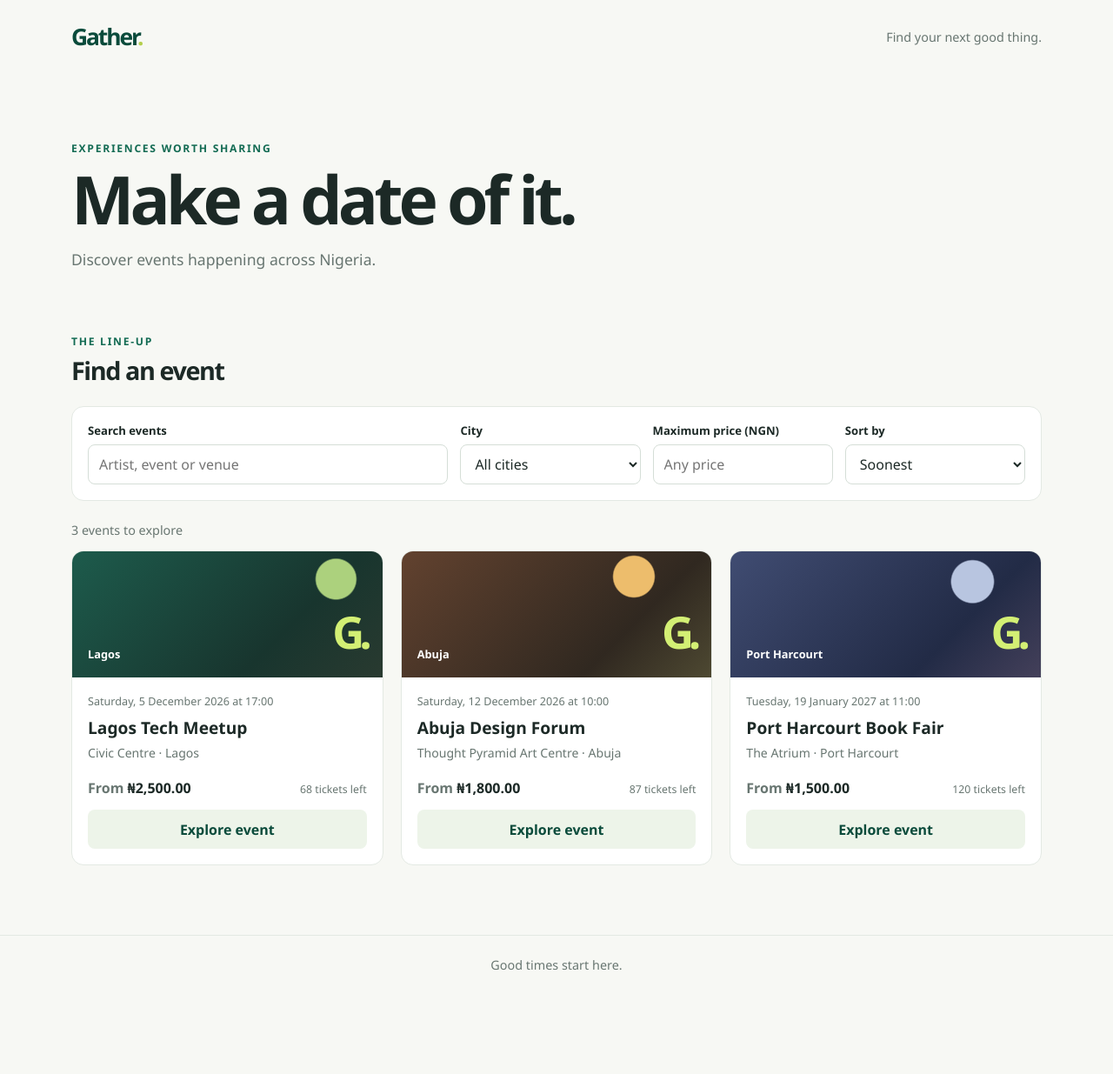
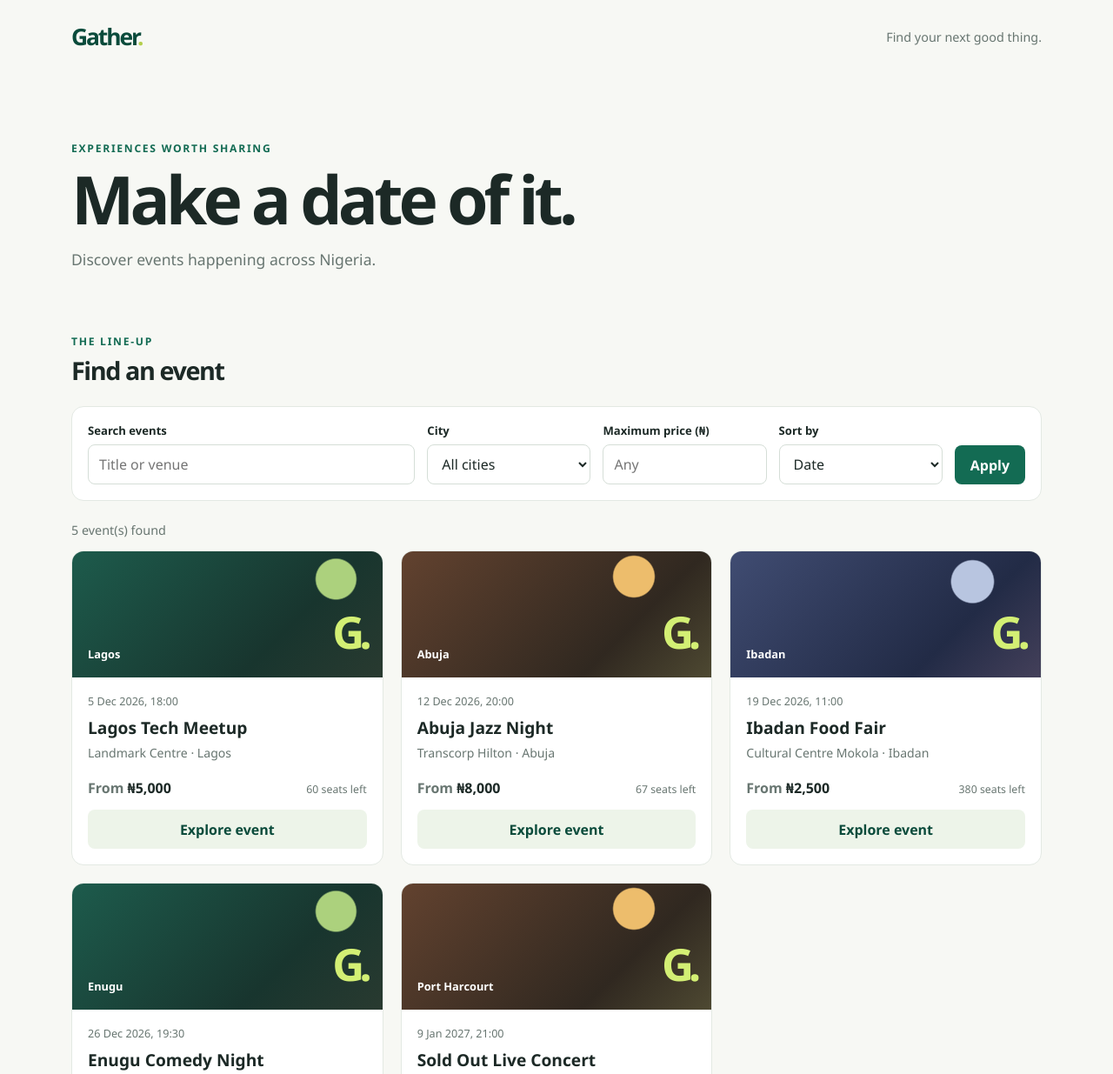
Before and after one commit to patienceosadiaye062-sudo/das-sw-2026-capstone-project, a website with bundled scripts: page public/index.html in a window 1280 px wide. Shown: the top 1235 px of the page at 87% size. Before the commit the page ends 1143 px from the top, so only its background shows below. Built offline with nearby package versions, Linux system fonts and the light colour scheme.

Commit message:
Update build-6 with latest events

```diff
--- a/public/css/styles.css
+++ b/public/css/styles.css
@@ -63,13 +63,14 @@ a { color: inherit; }
 }
 .filters {
   display: grid;
-  grid-template-columns: minmax(200px, 2fr) repeat(3, minmax(140px, 1fr));
+  grid-template-columns: minmax(200px, 2fr) repeat(3, minmax(140px, 1fr)) auto;
   gap: 14px;
   padding: 18px;
   background: var(--white);
   border: 1px solid var(--line);
   border-radius: 14px;
 }
+.apply-filters { align-self: end; }
 .field { display: flex; flex-direction: column; gap: 7px; }
 .field label, .tier-booking label { font-size: .82rem; font-weight: 600; }
 .field input, .field select, .tier-booking input {
--- a/public/index.html
+++ b/public/index.html
@@ -29,7 +29,7 @@
         <form id="filters" class="filters">
           <div class="field">
             <label for="search">Search events</label>
-            <input id="search" name="q" type="search" placeholder="Artist, event or venue">
+            <input id="search" name="q" type="search" placeholder="Title or venue">
           </div>
           <div class="field">
             <label for="city">City</label>
@@ -38,17 +38,18 @@
             </select>
           </div>
           <div class="field">
-            <label for="maximum-price">Maximum price (NGN)</label>
-            <input id="maximum-price" name="maxPrice" type="number" min="0" step="0.01" placeholder="Any price">
+            <label for="maximum-price">Maximum price (₦)</label>
+            <input id="maximum-price" name="maxPrice" type="number" min="0" step="0.01" placeholder="Any">
           </div>
           <div class="field">
             <label for="sort">Sort by</label>
             <select id="sort" name="sort">
-              <option value="date">Soonest</option>
+              <option value="date">Date</option>
               <option value="price">Lowest price</option>
               <option value="availability">Most available</option>
             </select>
           </div>
+          <button class="button button-primary apply-filters" type="submit">Apply</button>
         </form>
         <p id="results-count" class="results-count" aria-live="polite"></p>
         <div id="events" class="event-grid" aria-live="polite"></div>
--- a/public/js/mockData.js
+++ b/public/js/mockData.js
@@ -3,35 +3,56 @@ const initialEvents = [
     id: 'lagos-tech-meetup',
     title: 'Lagos Tech Meetup',
     city: 'Lagos',
-    venue: 'Civic Centre',
+    venue: 'Landmark Centre',
     date: '2026-12-05T17:00:00Z',
     status: 'published',
     tiers: [
-      { id: 'lagos-general', name: 'General', priceCents: 250000, capacity: 100, remaining: 68, sold: 32 },
-      { id: 'lagos-vip', name: 'VIP', priceCents: 500000, capacity: 25, remaining: 0, sold: 25 },
+      { id: 'lagos-general', name: 'General', priceCents: 500000, capacity: 100, remaining: 60, sold: 40 },
+      { id: 'lagos-vip', name: 'VIP', priceCents: 800000, capacity: 25, remaining: 0, sold: 25 },
     ],
   },
   {
-    id: 'abuja-design-forum',
-    title: 'Abuja Design Forum',
+    id: 'abuja-jazz-night',
+    title: 'Abuja Jazz Night',
     city: 'Abuja',
-    venue: 'Thought Pyramid Art Centre',
-    date: '2026-12-12T10:00:00Z',
+    venue: 'Transcorp Hilton',
+    date: '2026-12-12T19:00:00Z',
     status: 'published',
     tiers: [
-      { id: 'abuja-standard', name: 'Standard', priceCents: 400000, capacity: 75, remaining: 75, sold: 0 },
-      { id: 'abuja-student', name: 'Student', priceCents: 180000, capacity: 30, remaining: 12, sold: 18 },
+      { id: 'abuja-general', name: 'General', priceCents: 800000, capacity: 100, remaining: 67, sold: 33 },
     ],
   },
   {
-    id: 'port-harcourt-book-fair',
-    title: 'Port Harcourt Book Fair',
-    city: 'Port Harcourt',
-    venue: 'The Atrium',
-    date: '2027-01-19T11:00:00Z',
+    id: 'ibadan-food-fair',
+    title: 'Ibadan Food Fair',
+    city: 'Ibadan',
+    venue: 'Cultural Centre Mokola',
+    date: '2026-12-19T10:00:00Z',
     status: 'published',
     tiers: [
-      { id: 'ph-entry', name: 'Entry', priceCents: 150000, capacity: 120, remaining: 120, sold: 0 },
+      { id: 'ibadan-entry', name: 'Entry', priceCents: 250000, capacity: 400, remaining: 380, sold: 20 },
+    ],
+  },
+  {
+    id: 'enugu-comedy-night',
+    title: 'Enugu Comedy Night',
+    city: 'Enugu',
+    venue: 'Michael Okpara Square',
+    date: '2026-12-26T18:30:00Z',
+    status: 'published',
+    tiers: [
+      { id: 'lagos-comedy', name: 'General', priceCents: 1000000, capacity: 100, remaining: 4, sold: 96 },
+    ],
+  },
+  {
+    id: 'sold-out-live-concert',
+    title: 'Sold Out Live Concert',
+    city: 'Port Harcourt',
+    venue: 'Hotel Presidential',
+    date: '2027-01-09T20:00:00Z',
+    status: 'published',
+    tiers: [
+      { id: 'ph-concert', name: 'General', priceCents: 1200000, capacity: 100, remaining: 0, sold: 100 },
     ],
   },
 ];
--- a/public/js/pages/home.js
+++ b/public/js/pages/home.js
@@ -23,7 +23,7 @@ function renderCard(event) {
           el('span', { className: 'muted' }, 'From '),
           formatPrice(price),
         ]),
-        el('p', { className: 'availability' }, available ? `${available} tickets left` : 'Sold out'),
+        el('p', { className: 'availability' }, available ? `${available} seats left` : 'Sold out'),
       ]),
       el('a', { className: 'button button-secondary', href: `/event.html?id=${encodeURIComponent(event.id)}` }, 'Explore event'),
     ]),
@@ -50,7 +50,7 @@ async function updateEvents() {
       sort: data.get('sort'),
     });
     eventList.replaceChildren(...events.map(renderCard));
-    resultsCount.textContent = `${events.length} ${events.length === 1 ? 'event' : 'events'} to explore`;
+    resultsCount.textContent = `${events.length} event(s) found`;
     if (!events.length) {
       eventList.append(el('p', { className: 'empty-state' }, 'No events match those filters. Try broadening your search.'));
     }
@@ -62,6 +62,8 @@ async function updateEvents() {
 
 const { events: allEvents } = await listEvents();
 populateCities(allEvents);
-filters.addEventListener('input', updateEvents);
-filters.addEventListener('change', updateEvents);
+filters.addEventListener('submit', (event) => {
+  event.preventDefault();
+  updateEvents();
+});
 updateEvents();
--- a/public/js/ui.js
+++ b/public/js/ui.js
@@ -30,17 +30,23 @@ export function formatPrice(priceCents) {
   return new Intl.NumberFormat('en-NG', {
     style: 'currency',
     currency: 'NGN',
-    minimumFractionDigits: 2,
+    minimumFractionDigits: 0,
+    maximumFractionDigits: 2,
   }).format(priceCents / 100);
 }
 
 export function formatDate(date) {
-  return new Intl.DateTimeFormat('en-NG', {
-    weekday: 'long',
+  const dateText = new Intl.DateTimeFormat('en-GB', {
+    timeZone: 'Africa/Lagos',
     day: 'numeric',
-    month: 'long',
+    month: 'short',
     year: 'numeric',
-    hour: 'numeric',
+  }).format(new Date(date));
+  const timeText = new Intl.DateTimeFormat('en-GB', {
+    timeZone: 'Africa/Lagos',
+    hour: '2-digit',
     minute: '2-digit',
+    hourCycle: 'h23',
   }).format(new Date(date));
+  return `${dateText}, ${timeText}`;
 }
```
Also changed, not shown: docs/build-6.md (+4 -1 lines), test/frontend.test.js (+33 -6 lines).
